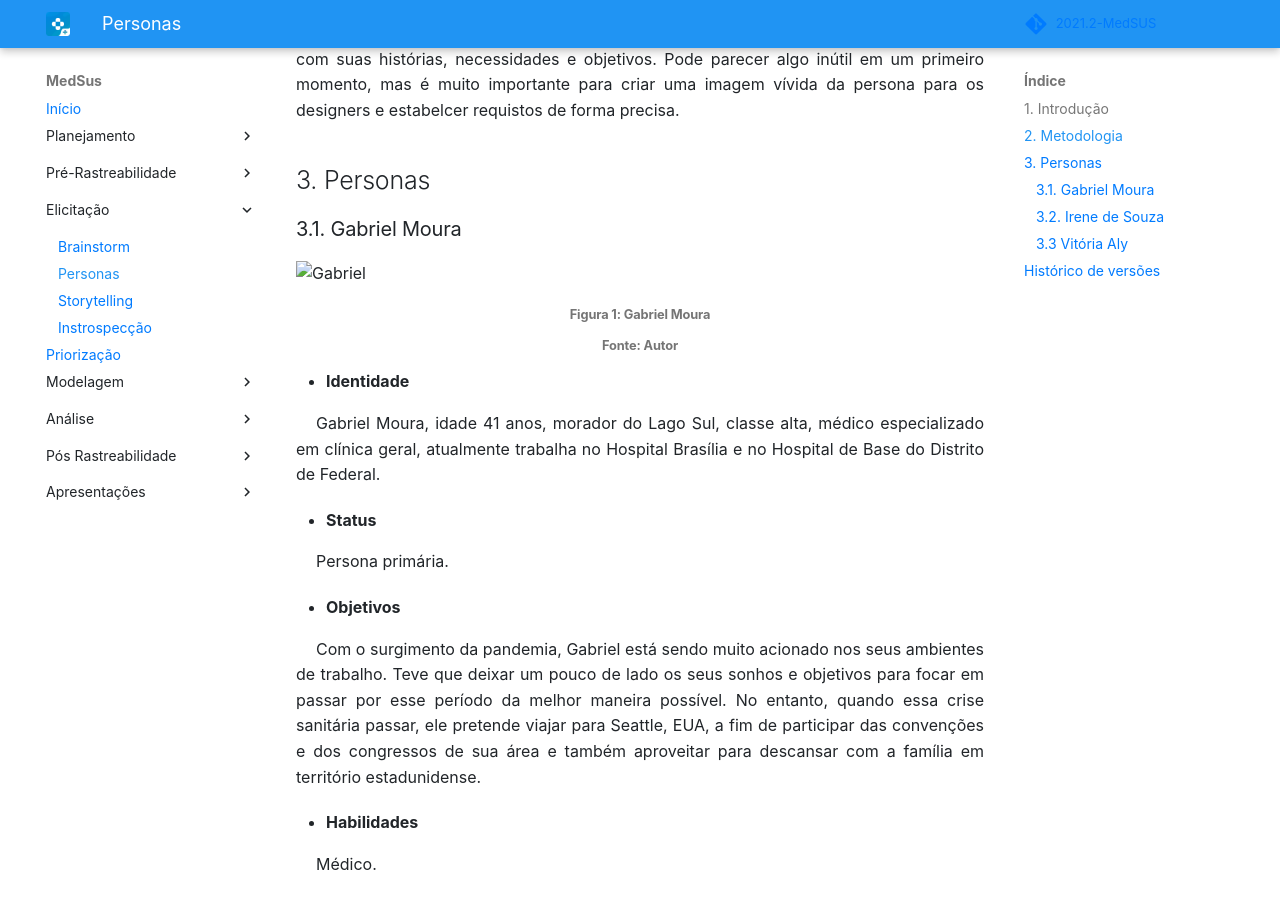
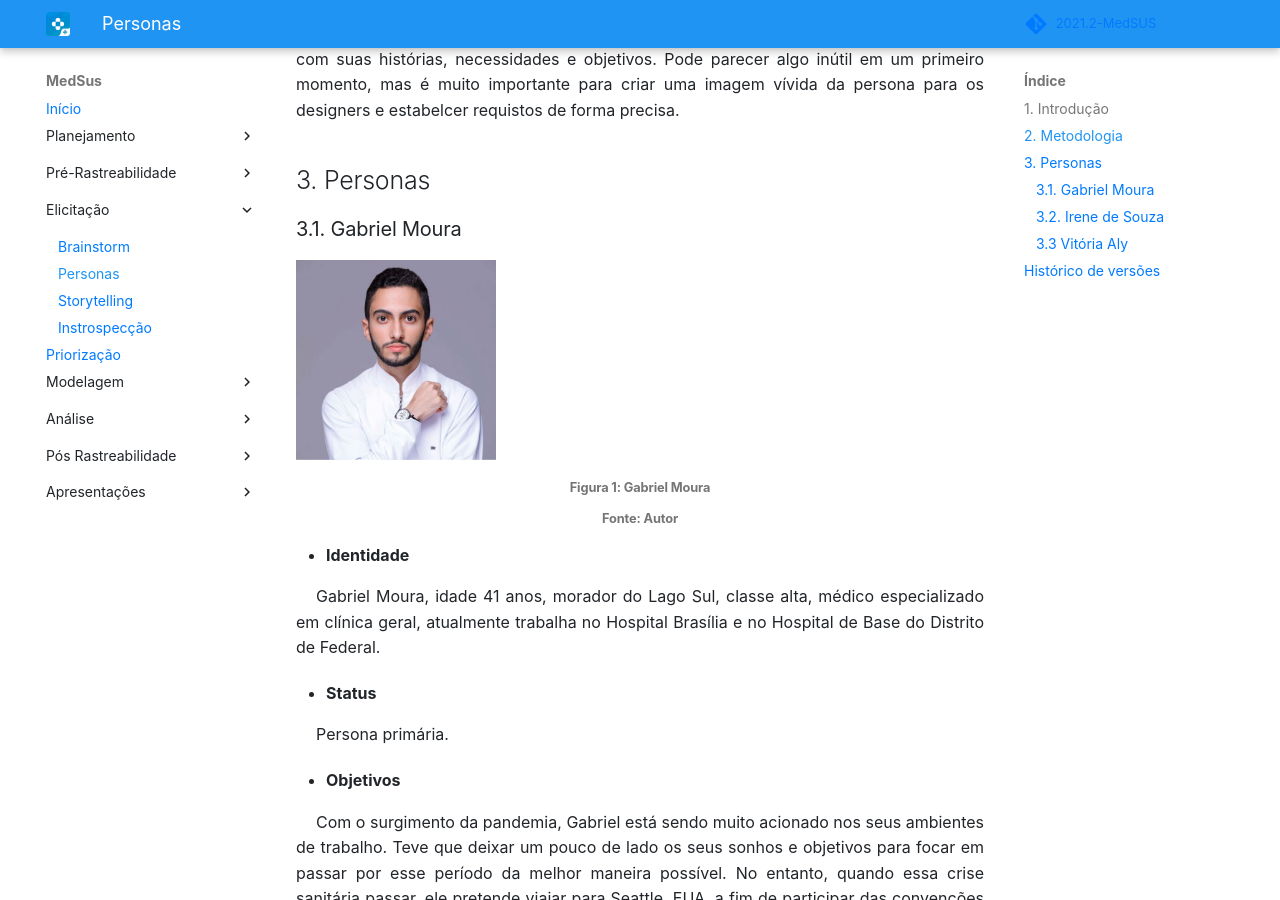
Before and after one commit to Requisitos-de-Software/2021.2-MedSUS, an MkDocs documentation site: the page built from docs/elicitation/personas.md, in a window 1280 px wide and 900 px high, scrolled down 669 px. Built offline with MkDocs 1.6.1 and Material for MkDocs 9.7.7, drawn with Linux system fonts in a browser that asks for light colours; some web fonts are replaced; comment, search, counter and statistics services are not loaded.

Commit message:
Update personas.md

```diff
--- a/docs/elicitation/personas.md
+++ b/docs/elicitation/personas.md
@@ -18,7 +18,7 @@ A partir do <a href="https://requisitos-de-software.github.io/2021.2-MedSUS/elic
 
 ### 3.1. Gabriel Moura
 
-<img src="../assets/persona_gabriel_moura.jpeg" alt="Gabriel" width="200"/>
+<img src="https://github.com/Requisitos-de-Software/2021.2-MedSUS/blob/main/docs/assets/persona_gabriel_moura.jpeg" alt="Gabriel" width="200"/>
 
 <h6 style="text-align:center">Figura 1: Gabriel Moura</h6>
 <h6 style="text-align:center">Fonte: Autor</h6>
@@ -82,7 +82,7 @@ documentação dos medicamentos.
 
 ### 3.2. Irene de Souza
 
-<img src="../assets/persona_irene_souza.jpeg" alt="Irene" width="300"/>
+<img src="https://github.com/Requisitos-de-Software/2021.2-MedSUS/blob/main/docs/assets/persona_irene_souza.jpeg" alt="Irene" width="300"/>
 
 <h6 style="text-align:center">Figura 2: Irene de Souza</h6>
 <h6 style="text-align: center">Fonte: Google Imagens</h6>
@@ -129,7 +129,7 @@ Dona Nenê espera facilitar a organização desses medicamentos, transferindo as
 
 ### 3.3 Vitória Aly
 
-<img src="../assets/persona_vitoria_aly.jpeg" alt="Vitória" width="200"/>
+<img src="https://github.com/Requisitos-de-Software/2021.2-MedSUS/blob/main/docs/assets/persona_vitoria_aly.jpeg" alt="Vitória" width="200"/>
 
 <h6 style="text-align: center">Figura 3: Vitória Aly</h6>
 <h6 style="text-align: center">Fonte: Autor</h6>
```
